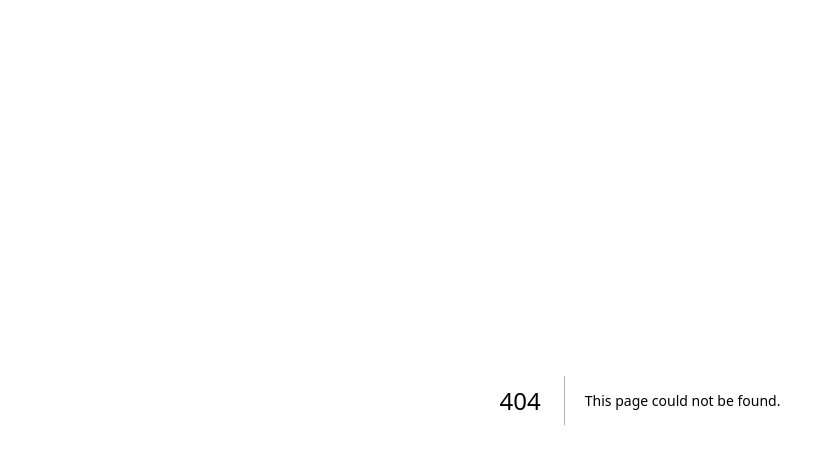
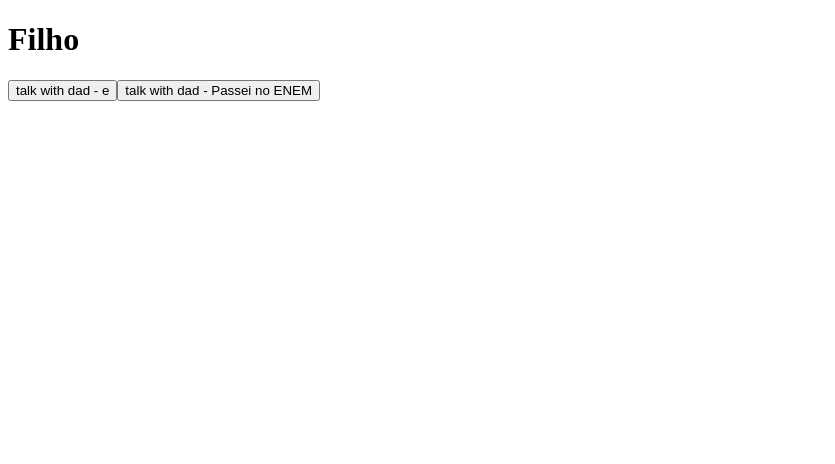
Before and after one commit to FelipeEnne/exercise-next-js, a Next.js app: page /components/indireta1/Pai in a window 1280 px wide. Before the commit this address had no page. Shown: the top 464 px of the page, without its empty margins (0-835 px from the left). Built offline with nearby package versions, Linux system fonts and the light colour scheme.

Commit message:
indirect communication

```diff
--- /dev/null
+++ b/pages/components/indireta1/Filho.jsx
@@ -0,0 +1,13 @@
+export default function Filho(props) {
+  console.log(props.talk);
+
+  return (
+    <div className="">
+      <h1>Filho</h1>
+      <button onClick={(e) => props.talk(e)}>talk with dad - e</button>
+      <button onClick={() => props.talk("Passei no ENEM", "top")}>
+        talk with dad - Passei no ENEM
+      </button>
+    </div>
+  );
+}
--- /dev/null
+++ b/pages/components/indireta1/Pai.jsx
@@ -0,0 +1,15 @@
+import Filho from "./Filho";
+
+export default function Pai(props) {
+  function talk(param1, param2) {
+    console.log("Talk!!!");
+    console.log(param1);
+    console.log(param2);
+  }
+
+  return (
+    <div className="">
+      <Filho talk={talk} />
+    </div>
+  );
+}
```
Also changed, not shown: pages/comunicacao/indireta1.jsx (added, +9 -0 lines).
